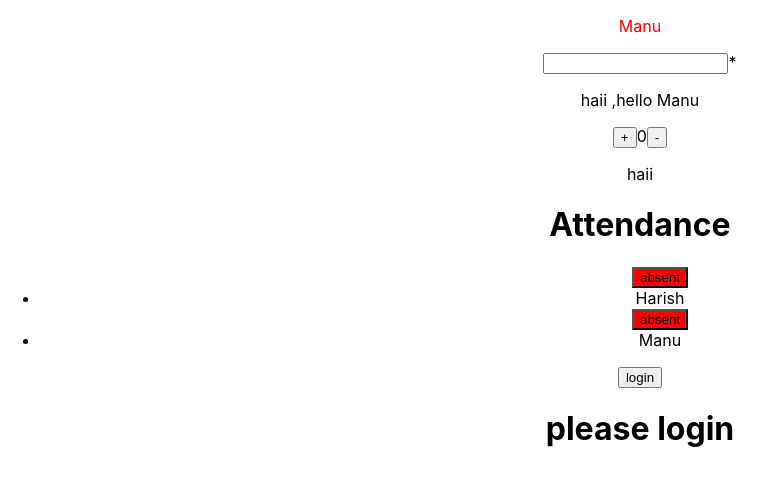
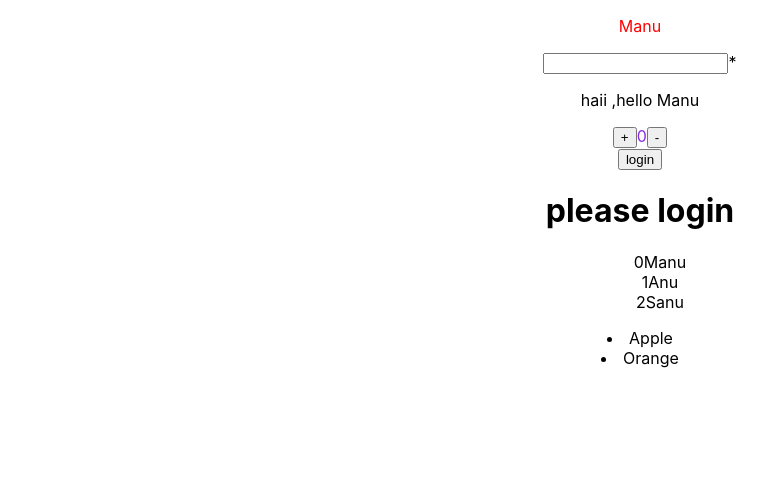
Before and after one commit to gayathrislatrainer23-bot/React-11-1, a React (Create React App) app: page / in a window 1280 px wide. Shown: the top 486 px of the page, without its empty margins (0-776 px from the left). Built offline with nearby package versions, Linux system fonts and the light colour scheme.

Commit message:
day-8 5/10/2025

```diff
--- a/src/App.js
+++ b/src/App.js
@@ -1,9 +1,11 @@
 
 import './App.css';
-import Counter from './components/Counter';
+import Counter from './components/counter/Counter';
+import Fruit from './components/Fruit';
 import Greetings from './components/Greetings';
 import LogIn from './components/LogIn';
 import Message from './components/Message';
+import StudentList from './components/StudentList';
 function App() {
  const userName ="Manu"
 
@@ -14,8 +16,10 @@ function App() {
   <input/>
 * <Greetings userName={userName}/>
   <Counter/>
-  <Message/>
+  {/* <Message/> */}
   <LogIn/>
+  <StudentList/>
+  <Fruit/>
     </div>
 
   );
--- /dev/null
+++ b/src/components/Fruit.jsx
@@ -0,0 +1,21 @@
+
+import { useState } from "react"
+
+function Fruit(){
+const  fruits = ["Apple","Orange"]
+let list =[]
+for(let fruit of fruits ){
+    list.push(
+        <li>{fruit}</li>
+    )
+}
+    return(
+        <>
+{list}
+        </>
+
+    )
+
+
+}
+export default Fruit
--- /dev/null
+++ b/src/components/StudentList.jsx
@@ -0,0 +1,24 @@
+function StudentList(){
+    let students = ['Manu','Anu','Sanu']
+    return(
+<div className="studentList">
+<ul style={{listStyle:"none"}}>
+{students.map((student,index)=>(
+    <li key={index}>{index}{student}</li>
+))}
+
+</ul >
+</div>
+    );
+}
+export default StudentList;
+
+{/* <li>Manu</li>
+<li>Anu</li>
+<li>Sanu</li>
+<li>Balu</li> */}
+
+// function green(g,n){
+
+// }
+// green()
--- a/src/components/Counter.jsx
+++ b/src/components/counter/Counter.jsx
@@ -1,6 +1,6 @@
 import { useState } from "react"
-import Greetings from "./Greetings"
-
+import Greetings from "../Greetings"
+import  "./counter.css"
 function Counter(){
 const [count, setCount] = useState(0)
 const increment = ()=> setCount(count+1)
@@ -15,10 +15,13 @@ const decrement = ()=> {
 
     return (
         <>
+        <div className="div">
+
         <button onClick={()=>increment()}>+</button>
         {count}
         <button onClick={()=>decrement ()}>-</button>
         {/* <Greetings/> */}
+        </div>
         </>
     )
 }
--- /dev/null
+++ b/src/components/counter/counter.css
@@ -0,0 +1,4 @@
+
+.div{
+    color:blueviolet
+}
```
Also changed, not shown: 1 other file (tests, documents, lock files or other folders).
